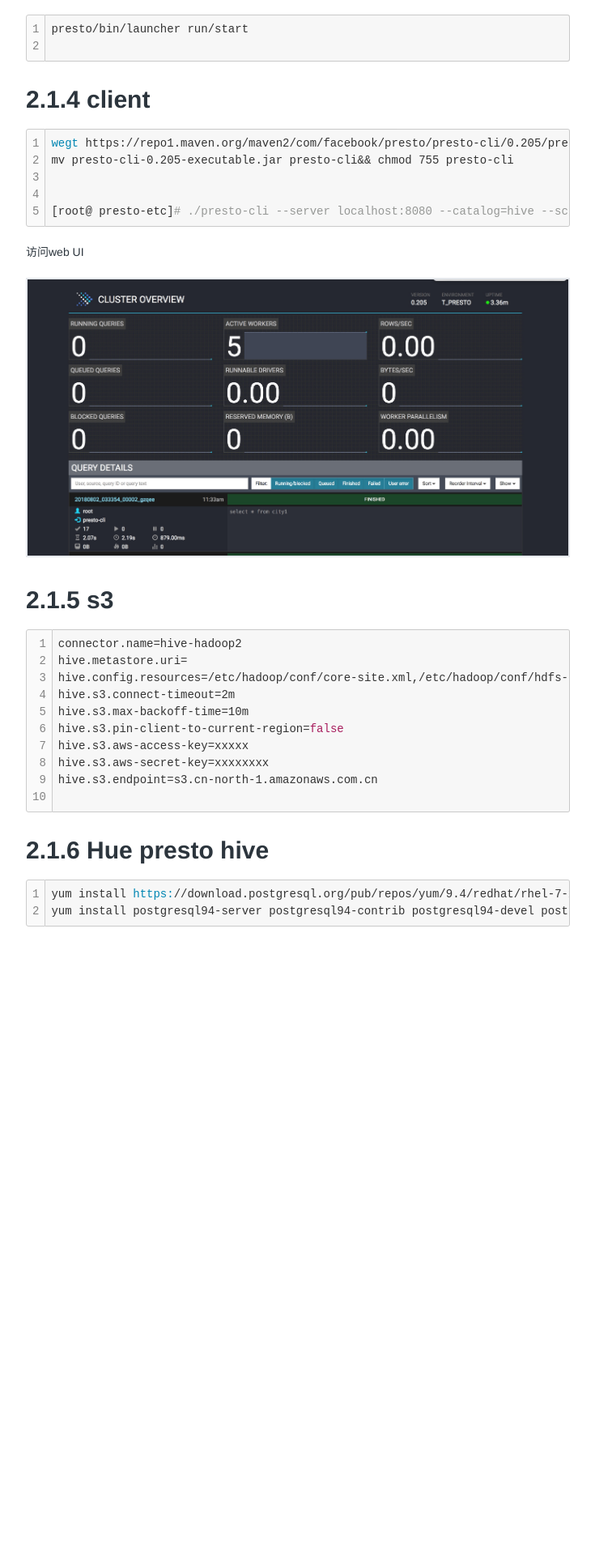
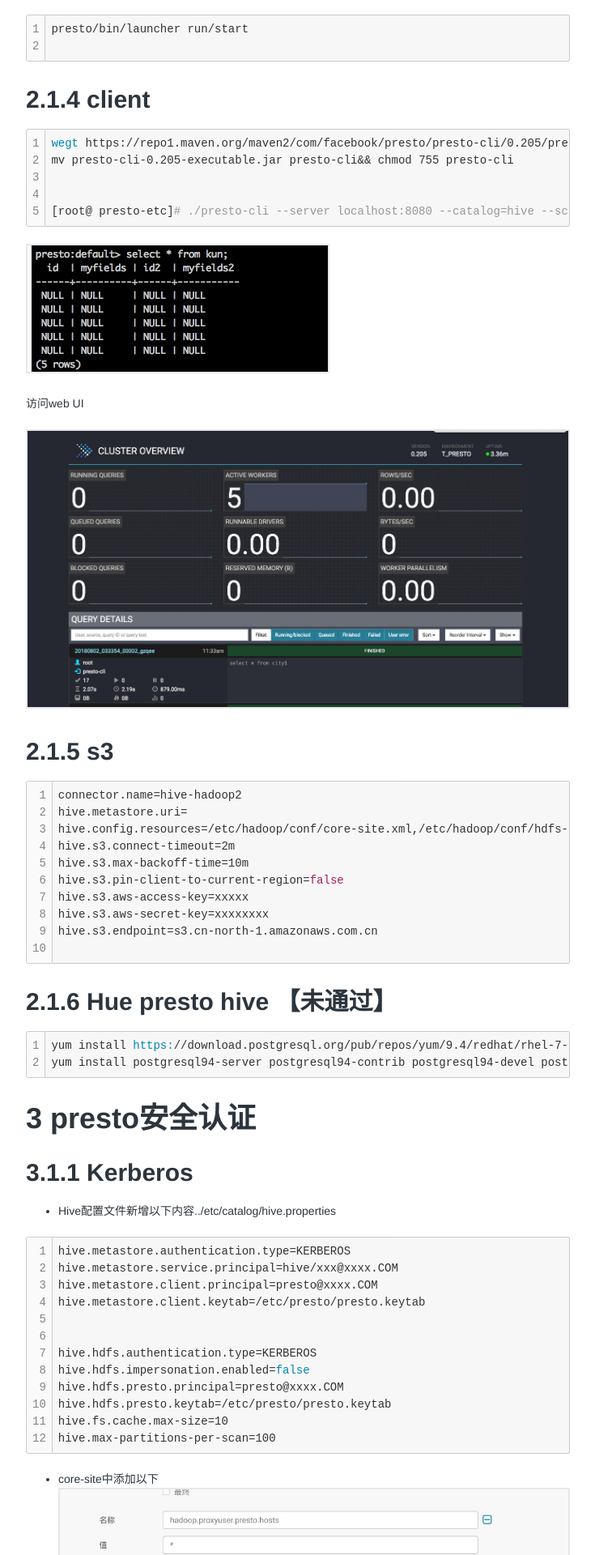
Before and after one commit to wangbokun/wangbokun.github.io, a Jekyll site: the page built from _posts/大数据/2018-07-31-Presto.md, in a window 1280 px wide. Shown: the part 3080-5000 px from the top of the page at 81% size, without its empty margins (272-1007 px from the left). Built offline with Jekyll 4.4.1, drawn with Linux system fonts in a browser that asks for light colours; comment, search, counter and statistics services are not loaded.

Commit message:
presto kerberos

````diff
--- a/_posts/大数据/2018-07-31-Presto.md
+++ b/_posts/大数据/2018-07-31-Presto.md
@@ -143,6 +143,7 @@ mv presto-cli-0.205-executable.jar presto-cli&& chmod 755 presto-cli
 
 [root@ presto-etc]# ./presto-cli --server localhost:8080 --catalog=hive --schema=default
 ```
+![](/assets/img/15356118719282.jpg)
 
 
 
@@ -164,9 +165,33 @@ hive.s3.aws-secret-key=xxxxxxxx
 hive.s3.endpoint=s3.cn-north-1.amazonaws.com.cn
 
 ```
-## 2.1.6 Hue presto hive
+## 2.1.6 Hue presto hive 【未通过】
 
 ```
 yum install https://download.postgresql.org/pub/repos/yum/9.4/redhat/rhel-7-x86_64/pgdg-redhat94-9.4-3.noarch.rpm
 yum install postgresql94-server postgresql94-contrib postgresql94-devel postgresql94-plpython
 ```
+# 3 presto安全认证
+## 3.1.1 Kerberos
+
+- Hive配置文件新增以下内容../etc/catalog/hive.properties
+
+```
+hive.metastore.authentication.type=KERBEROS
+hive.metastore.service.principal=hive/xxx@xxxx.COM
+hive.metastore.client.principal=presto@xxxx.COM
+hive.metastore.client.keytab=/etc/presto/presto.keytab
+
+
+hive.hdfs.authentication.type=KERBEROS
+hive.hdfs.impersonation.enabled=false
+hive.hdfs.presto.principal=presto@xxxx.COM
+hive.hdfs.presto.keytab=/etc/presto/presto.keytab
+hive.fs.cache.max-size=10
+hive.max-partitions-per-scan=100
+```
+- core-site中添加以下
+![](/assets/img/15356135380229.jpg)
+
+然后可以查询成功
+![](/assets/img/15356136674740.jpg)
````
Also changed, not shown: assets/img/15356118719282.jpg (added), assets/img/15356135380229.jpg (added), assets/img/15356136343788.jpg (added), assets/img/15356136674740.jpg (added).
